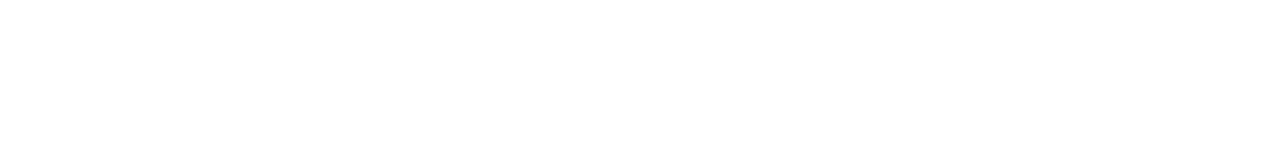
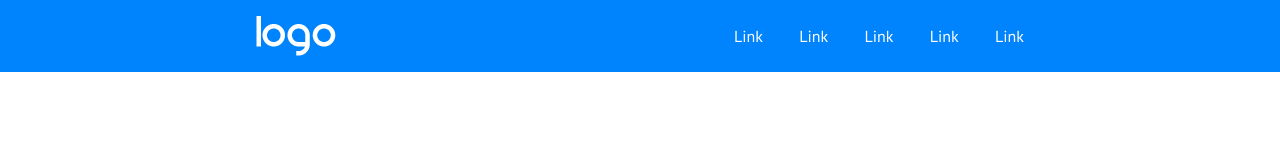
Before and after one commit to AntonioLoco/htmlcss-responsive-layout, a plain HTML site: page index.html in a window 1280 px wide. Drawn offline with Linux system fonts and the light colour scheme.

Commit message:
Added header

```diff
--- /dev/null
+++ b/css/responsive.css
@@ -0,0 +1,37 @@
+/*
+Tablet 768px
+*/
+@media screen and (min-width: 768px) {
+
+}
+
+/*
+Desktop 992px
+*/
+@media screen and (min-width: 992px) {
+    /* COMMON */
+    /* Layout */
+    .container{
+        width: 60%;
+        max-width: 1100px;
+    }
+
+    /* HEADER */
+    header .hamburger-menu{
+        display: none;
+    }
+
+    header .main-menu{
+        display: block;
+    }
+
+    header ul{
+        list-style-type: none;
+    }
+
+    header ul li{
+        display: inline-block;
+        margin-left: 2rem;
+    }
+
+}
--- a/css/style.css
+++ b/css/style.css
@@ -4,3 +4,60 @@
     padding: 0;
     box-sizing: border-box;
 }
+
+/* COMMON */
+html{
+    font-size: 100%;
+    font-family: 'PT Sans', sans-serif;
+}
+
+img{
+    max-width: 100%;
+    display: block;
+}
+
+/* Variables */
+:root{
+    /* Palette */
+    --blue: #0084FD;
+    --light-blue: #B5DDFF;
+    --light-violet: #9792E4;
+    --orange: #FDC15F;
+    --grey: #333333;
+
+    --white: #ffff;
+    --black: #000000;
+}
+
+/* Layout */
+.container{
+    width: 90%;
+    margin: 0 auto;
+}
+
+
+/* HEADER */
+header{
+    width: 100%;
+    background-color: var(--blue);
+    color: var(--white);
+    position: fixed;
+    top: 0;
+    left: 0;
+    z-index: 999;
+}
+
+header .container{
+    display: flex;
+    justify-content: space-between;
+    align-items: center;
+    padding: 1em 0;
+}
+
+header .hamburger-menu{
+    font-size: 1.5rem;
+}
+
+header .main-menu{
+    display: none;
+}
--- a/index.html
+++ b/index.html
@@ -13,11 +13,44 @@
     <!-- Font Awesome -->
     <link rel="stylesheet" href="https://cdnjs.cloudflare.com/ajax/libs/font-awesome/6.2.0/css/all.min.css" integrity="sha512-xh6O/CkQoPOWDdYTDqeRdPCVd1SpvCA9XXcUnZS2FmJNp1coAFzvtCN9BmamE+4aHK8yyUHUSCcJHgXloTyT2A==" crossorigin="anonymous" referrerpolicy="no-referrer" />
 
-    <!-- Style -->
+    <!-- Defult Style -->
     <link rel="stylesheet" href="css/style.css">
+
+    <!-- Responsive Style -->
+    <link rel="stylesheet" href="css/responsive.css">
     <title>Document</title>
 </head>
 <body>
+    <!-- Header -->
+    <header>
+        <!-- Container -->
+        <div class="container">
+            <!-- Logo -->
+            <div class="header-logo">
+                <img src="img/logo.png" alt="Photo Logo">
+            </div>
+            <!-- /Logo -->
 
+            <!-- Hamburge Menu -->
+            <div class="hamburger-menu">
+                <i class="fa-solid fa-bars"></i>
+            </div>
+            <!-- /Hamburge Menu -->
+
+            <!-- Main menu -->
+            <nav class="main-menu">
+                <ul>
+                    <li>Link</li>
+                    <li>Link</li>
+                    <li>Link</li>
+                    <li>Link</li>
+                    <li>Link</li>
+                </ul>
+            </nav>
+            <!-- /Main menu -->
+        </div>
+        <!-- /Container -->
+    </header>
+    <!-- /Header -->
 </body>
 </html>
```
